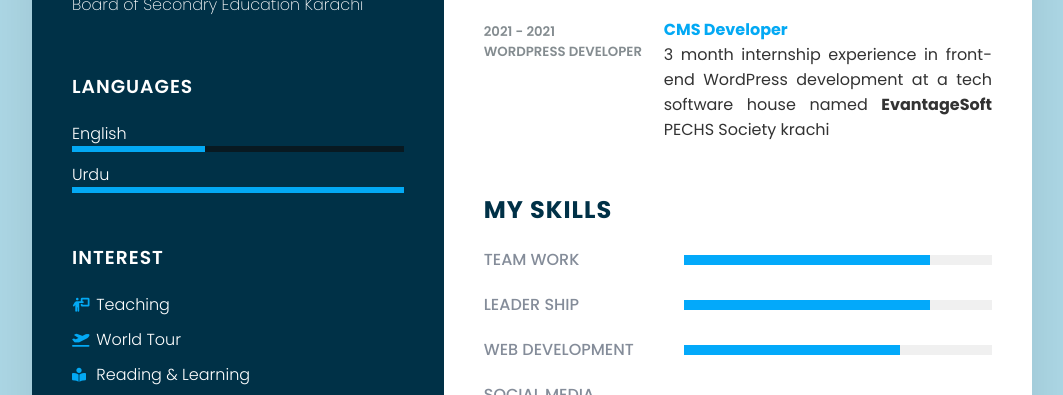
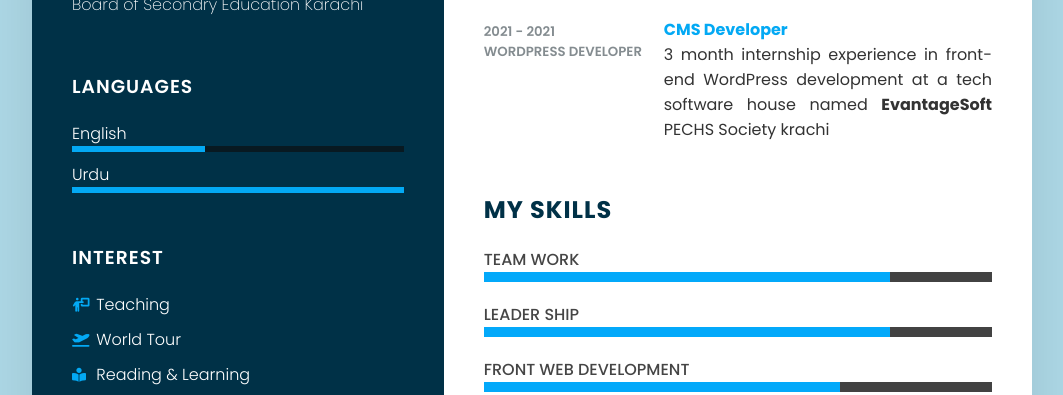
Before and after one commit to danishyameen/staticResume, a plain HTML site: page index.html in a window 1280 px wide. Shown: the part 903-1298 px from the top of the page, without its empty margins (108-1171 px from the left). Drawn offline with Linux system fonts and the light colour scheme.

Commit message:
update staticResume

```diff
--- a/index.html
+++ b/index.html
@@ -221,7 +221,7 @@
                 </div>
 
                 <div class="box">
-                    <h4>Web Development</h4>
+                    <h4>Front Web Development</h4>
                     <div class="percent">
                         <div style="width: 70%;"></div>
                     </div>
--- a/style.css
+++ b/style.css
@@ -227,7 +227,7 @@ body {
     position: relative;
     width: 100%;
     display: grid;
-    grid-template-columns: 200px 1fr;
+    grid-template-columns: 1fr;
     justify-content: center;
     align-items: center;
 }
@@ -235,7 +235,7 @@ body {
 
 .skills .box h4 {
     text-transform: uppercase;
-    color: #848c99;
+    color: #454545;
     font-weight: 500;
 }
 
@@ -243,7 +243,7 @@ body {
     position: relative;
     width: 100%;
     height: 10px;
-    background-color: #f0f0f0;
+    background-color: #424242;
 }
 
 .skills .box .percent div {
```
